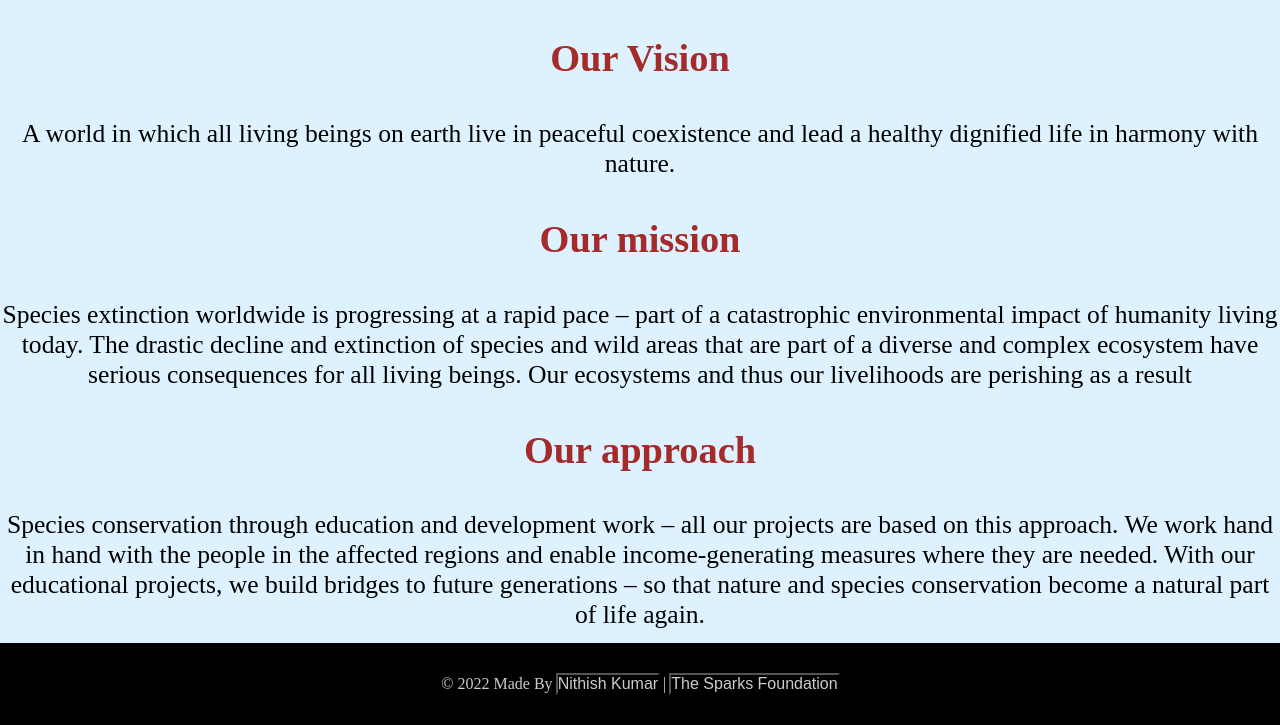
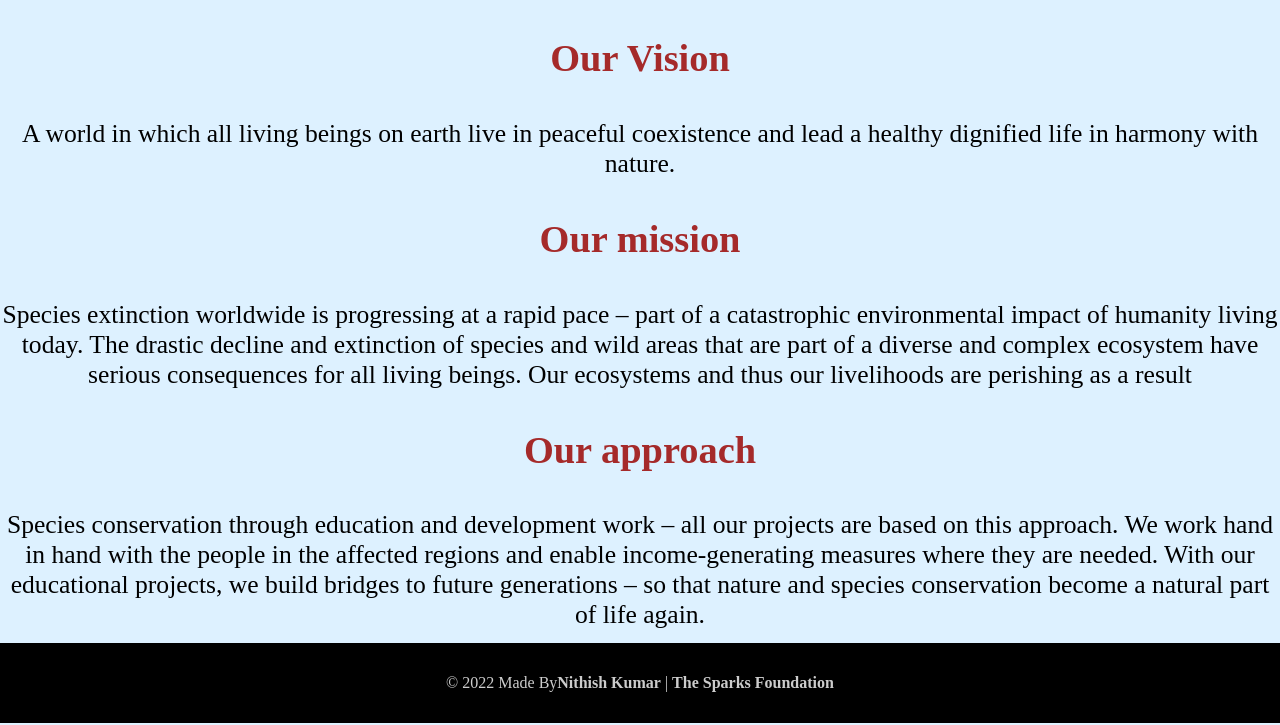
Before and after one commit to 0xnithishkumar/TSF_Wildlife, a plain HTML site: page index.html in a window 1280 px wide. Shown: the part 962-1687 px from the top of the page. Drawn offline with Linux system fonts and the light colour scheme.

Commit message:
Update index.html

```diff
--- a/index.html
+++ b/index.html
@@ -52,7 +52,7 @@
   </div>
 
   <footer>
-    <p>© 2022 Made By <a href="https://www.linkedin.com/in/0xnithishkumar/" target="blank"><button>Nithish Kumar</button></a> | <a href="https://thesparksfoundationsingapore.org/" target="blank"><button>The Sparks Foundation</button></a></p>
+    <p>© 2022 Made By<strong>Nithish Kumar</strong> | <strong>The Sparks Foundation</strong></p>
   </footer>
 
 
```
